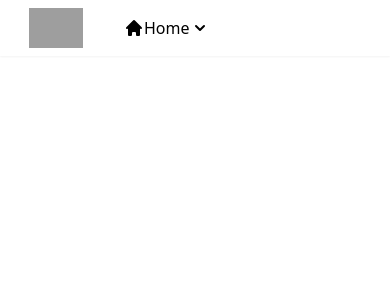
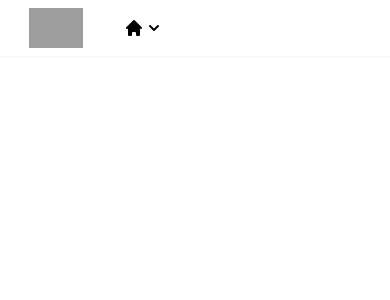
Before and after one commit to Monles/reddit-clone, a Next.js app: page / in a window 390 px wide. Shown: the top 300 px of the page. Built offline with nearby package versions, Linux system fonts and the light colour scheme; grey boxes are pictures that could not be loaded.

Commit message:
home screen breakpoint

```diff
--- a/components/Header.tsx
+++ b/components/Header.tsx
@@ -20,9 +20,9 @@
         />
       </div>
 
-      <div className="mx-7 flex items-center lg:bg-red-500">
+      <div className="mx-7 flex items-center xl:min-w-[300px]">
         <HomeIcon className="h-5 w-5" />
-        <p>Home</p>
+        <p className="ml-2 hidden flex-1 lg:inline">Home</p>
         <ChevronDownIcon className="h-5 w-5" />
       </div>
     </div>
```
